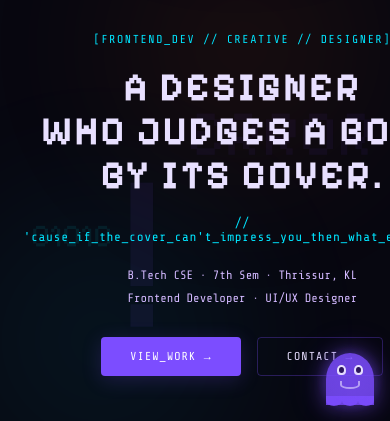
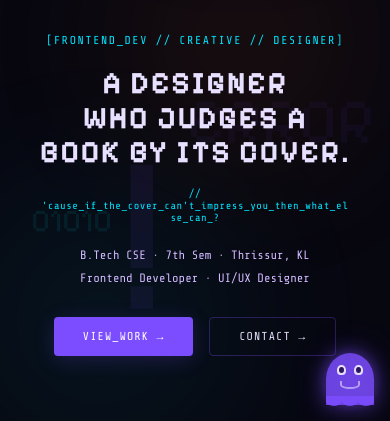
Before and after one commit to accountableessence/my-portfolio, a plain HTML site: page index.html in a window 390 px wide. Both pictures are taken after a click on the button "Toggle theme". Shown: the part 423-844 px from the top of the page. Drawn offline with nearby package versions, Linux system fonts and the light colour scheme; a web font is replaced by a local one.

Commit message:
fix mobile dark hero again

```diff
--- a/style.css
+++ b/style.css
@@ -579,6 +579,12 @@ section { padding: 7rem 8vw; position: relative; z-index: 1; overflow: hidden; }
   .term-line { font-size: .72rem; flex-wrap: wrap; }
   .hero-inner.dark-el .hero-photo-wrap { width: 200px; margin: 0 auto 1.5rem; }
   #hero { padding-top: 6rem; }
+  .hl-dark { font-size: clamp(1.8rem, 8vw, 2.5rem); word-break: break-word; }
+  .cp-dark { font-size: .65rem; word-break: break-word; white-space: normal; }
+  .hero-tag { font-size: .6rem; word-break: break-word; }
+  .hero-sub { font-size: .75rem; }
+  body, html { overflow-x: hidden; max-width: 100vw; }
+  .hero-text-col { padding: 0 1rem; max-width: 100%; }
 }
 
 @media (hover: none) and (pointer: coarse) {
```
